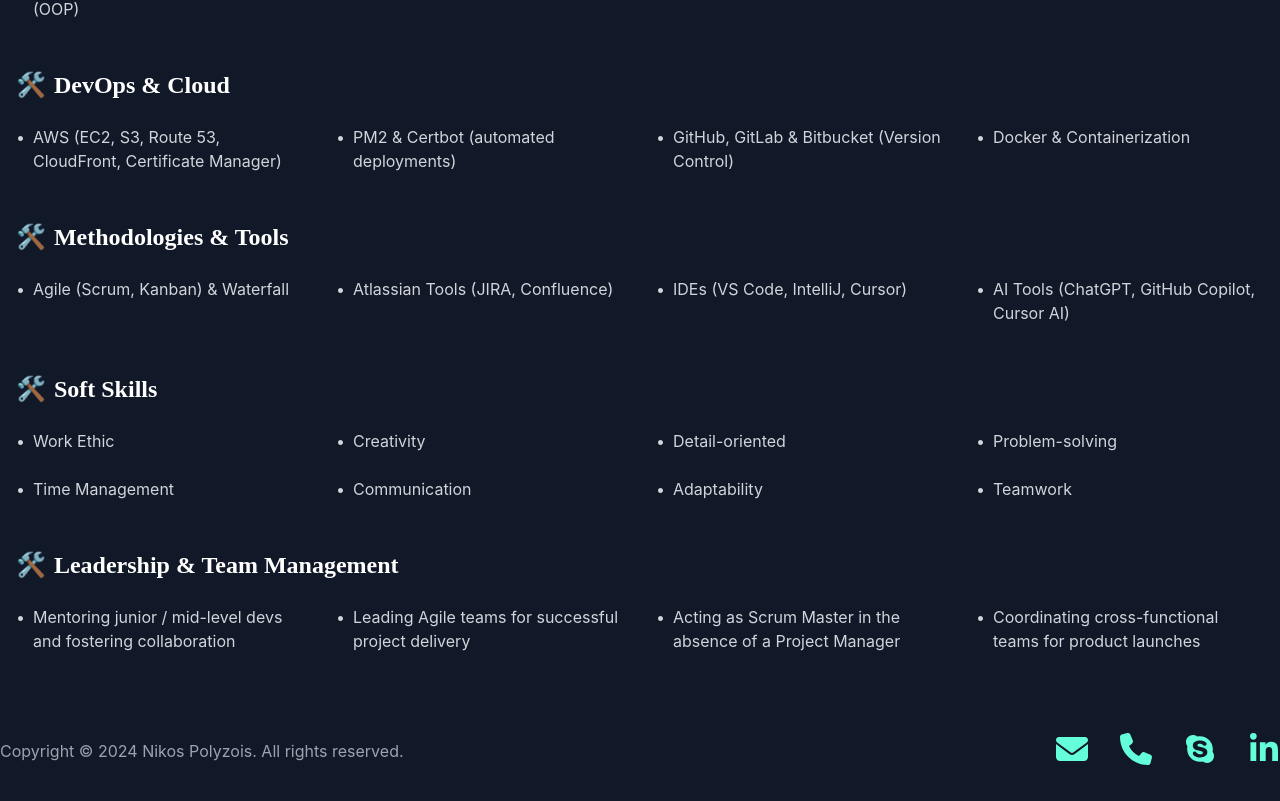
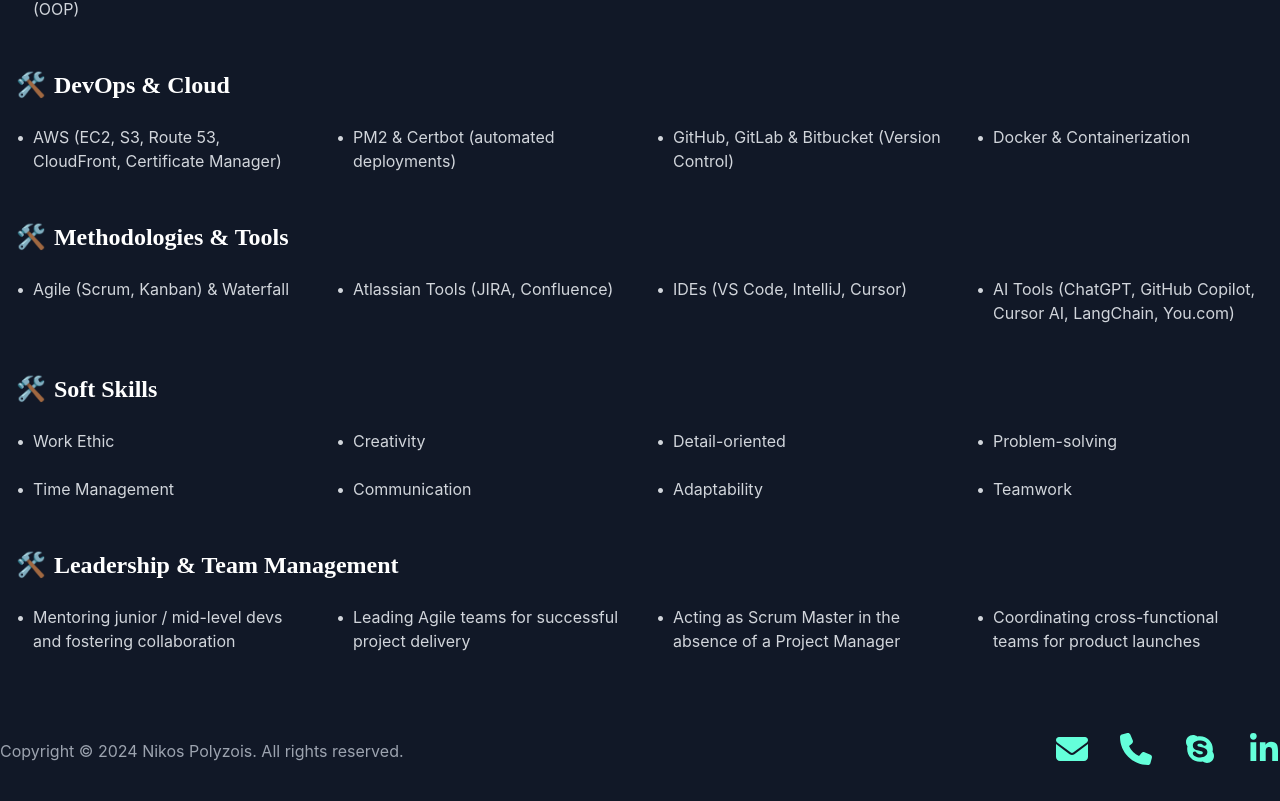
Before and after one commit to npolizois/mypersonalwebsite, a React (Vite) app: page / in a window 1280 px wide. Shown: the part 2911-3712 px from the top of the page. Built offline with nearby package versions, Linux system fonts and the light colour scheme.

Commit message:
update skills

```diff
--- a/src/components/Skills.tsx
+++ b/src/components/Skills.tsx
@@ -144,7 +144,7 @@ const Skills: React.FC<SkillsProps> = ({ isNavOpen }) => {
               "Agile (Scrum, Kanban) & Waterfall",
               "Atlassian Tools (JIRA, Confluence)",
               "IDEs (VS Code, IntelliJ, Cursor)",
-              "AI Tools (ChatGPT, GitHub Copilot, Cursor AI)",
+              "AI Tools (ChatGPT, GitHub Copilot, Cursor AI, LangChain, You.com)",
             ].map((skill, index) => (
               <motion.li
                 key={index}
```
